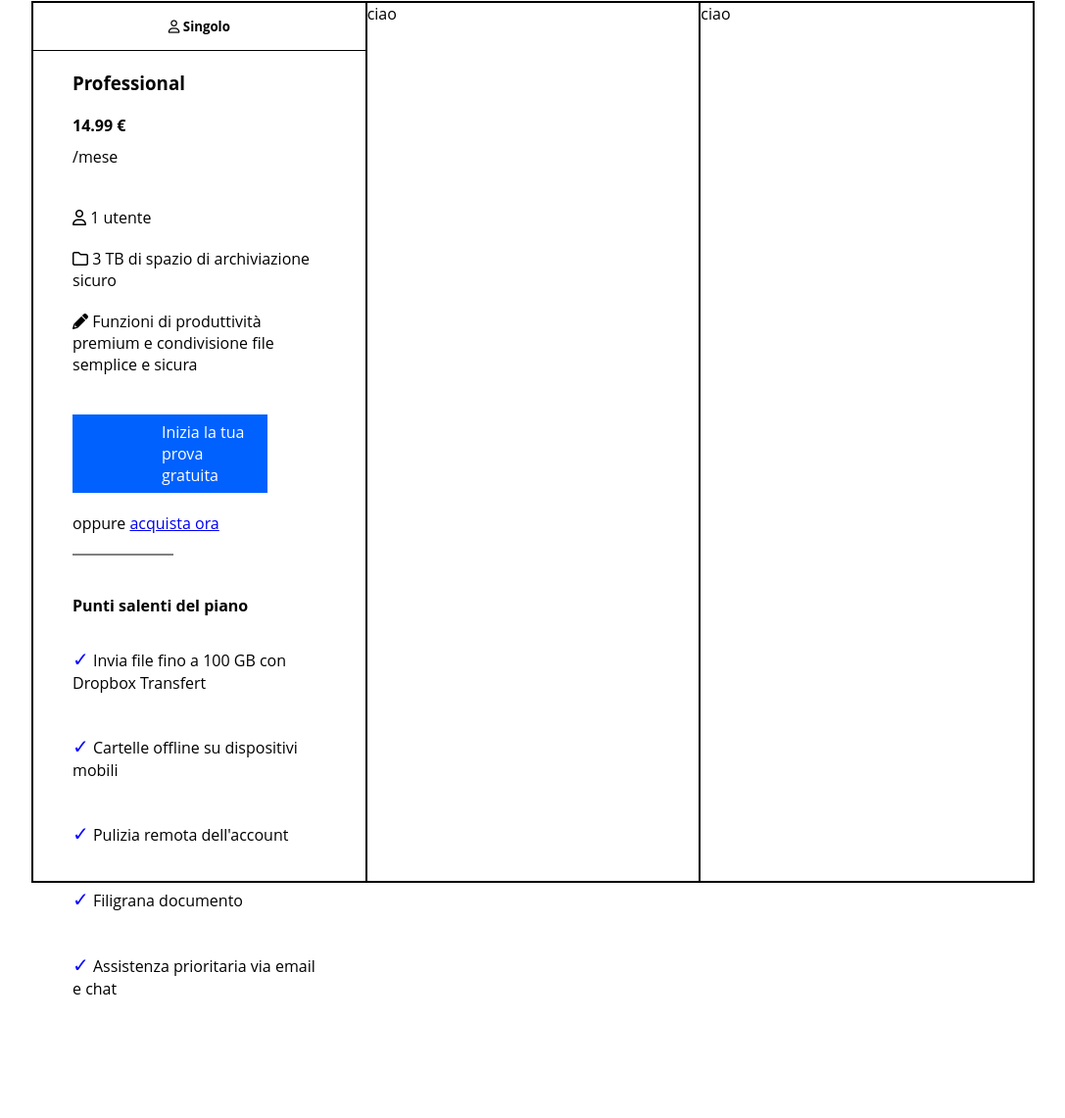
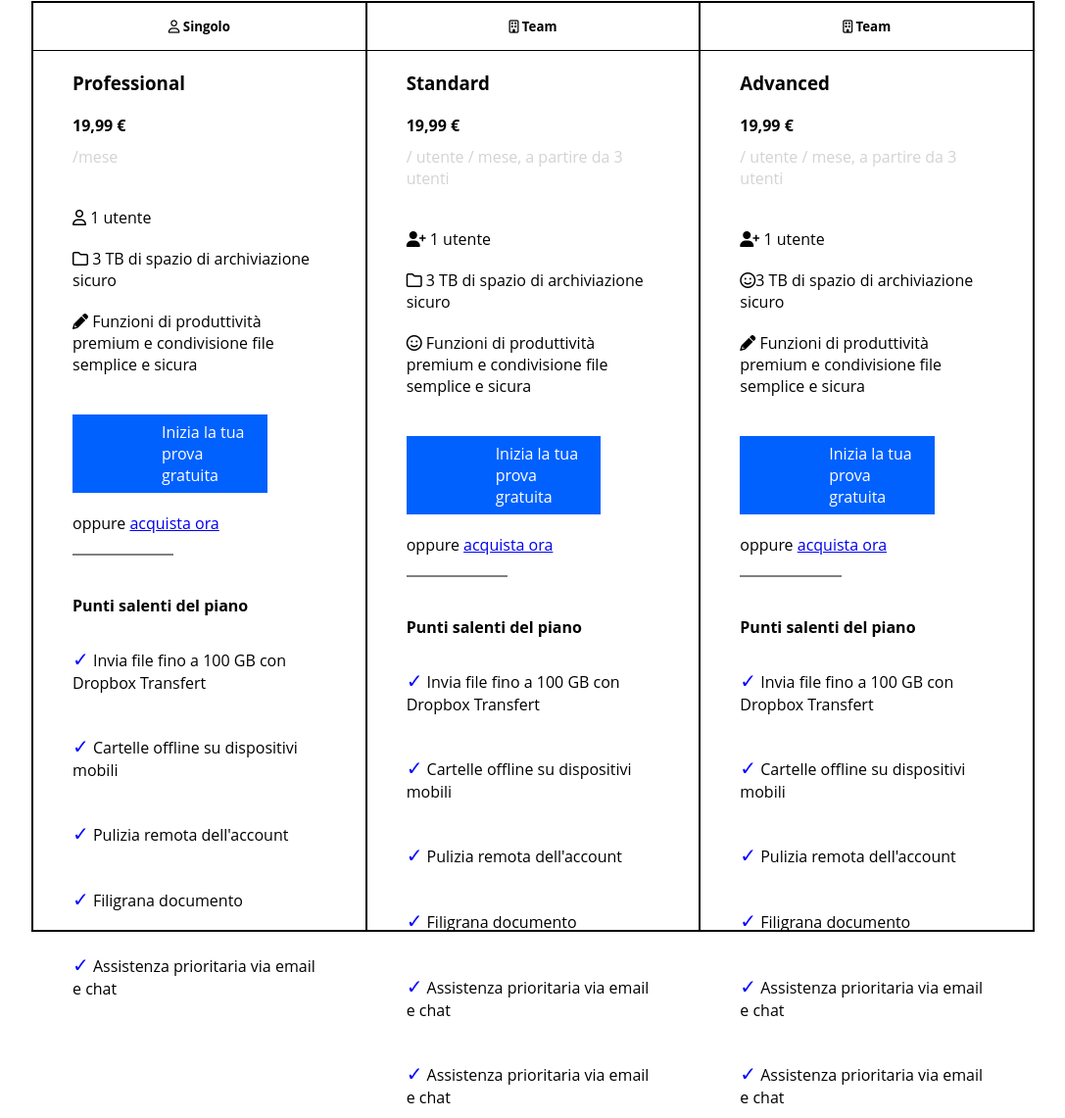
Before and after one commit to fede2796/htmlcss-dropbox, a plain HTML site: page index.html in a window 1280 px wide. Shown: the part 1299-2440 px from the top of the page at 98% size, without its empty margins (96-1183 px from the left). Before the commit the page ends 2329 px from the top, so only its background shows below. Drawn offline with Linux system fonts and the light colour scheme.

Commit message:
Fine tariffe

```diff
--- a/css/style.css
+++ b/css/style.css
@@ -199,7 +199,7 @@
     border: 1px solid black;
     display: flex;
     margin-top: 40px;
-    height: 900px;
+    height: 950px;
 }
 .col{
     width: calc(  100% / 3 );
@@ -223,6 +223,9 @@
 }
 .mounth{
     margin-top: 10px;
+}
+.mounth span{
+    color: lightgrey;
 }
 .user,
 .btn,
--- a/index.html
+++ b/index.html
@@ -93,6 +93,7 @@
 
        </section>
 
+       <!--Tariffe-->
        <section class="container-tarif">
         <h2> Trova il tuo piano Dropbox Business che fa per te</h2>
            <div class="container">
@@ -112,7 +113,7 @@
                             <h3>Professional</h3>
 
                             <div class="prices">
-                                <span>14.99 &euro;</span>
+                                <span>19,99 &euro;</span>
                             </div>
 
                             <div class="mounth">
@@ -156,11 +157,115 @@
                             </div>
                         </div>
                     </div>
+
+
                     <div class="col">
-                        ciao
+                        <div class="title">
+                            <h5><i class="fa-regular fa-building"></i> Team</h5>
+                        </div>
+                        <div class="information">
+                            <h3>Standard</h3>
+
+                            <div class="prices">
+                                <span>19,99 &euro;</span>
+                            </div>
+
+                            <div class="mounth">
+                                <span>/ utente / mese, a partire da 3 utenti</span>
+                            </div>
+
+                            <div class="user">
+                                <span><i class="fa-solid fa-user-plus"></i> 1 utente</span>
+                            </div>
+
+                            <div class="tera">
+                                <span><i class="fa-regular fa-folder"></i> 3 TB di spazio di archiviazione sicuro</span>
+                            </div>
+
+                            <div class="function">
+                                <span><i class="fa-regular fa-face-smile"></i></i> Funzioni di produttività premium e condivisione file semplice e sicura</span>
+                            </div>
+
+
+                            <div class="btn btn-small btn-blue">
+                                <a href="#">Inizia la tua prova gratuita</a>
+                            </div>
+
+                            <div class="buy">
+                                <span>oppure <a href="#">acquista ora</a></span>
+                            </div>
+
+                            <div class="line">
+
+                            </div>
+
+                            <div class="plan">
+                                <h4>Punti salenti del piano</h4>
+                                <ul>
+                                    <li> <span>&check;</span> Invia file fino a 100 GB con Dropbox Transfert</li>
+                                    <li> <span>&check;</span> Cartelle offline su dispositivi mobili</li>
+                                    <li> <span>&check;</span> Pulizia remota dell'account</li>
+                                    <li> <span>&check;</span> Filigrana documento</li>
+                                    <li> <span>&check;</span> Assistenza prioritaria via email e chat</li>
+                                    <li> <span>&check;</span> Assistenza prioritaria via email e chat</li>
+                                </ul>
+                            </div>
+                        </div>
                     </div>
+
+
                     <div class="col">
-                        ciao
+                        <div class="title">
+                            <h5><i class="fa-regular fa-building"></i> Team</h5>
+                        </div>
+                        <div class="information">
+                            <h3>Advanced</h3>
+
+                            <div class="prices">
+                                <span>19,99 &euro;</span>
+                            </div>
+
+                            <div class="mounth">
+                                <span>/ utente / mese, a partire da 3 utenti</span>
+                            </div>
+
+                            <div class="user">
+                                <span><i class="fa-solid fa-user-plus"></i> 1 utente</span>
+                            </div>
+
+                            <div class="tera">
+                                <span><i class="fa-regular fa-face-smile"></i>3 TB di spazio di archiviazione sicuro</span>
+                            </div>
+
+                            <div class="function">
+                                <span><i class="fa-solid fa-pencil"></i> Funzioni di produttività premium e condivisione file semplice e sicura</span>
+                            </div>
+
+
+                            <div class="btn btn-small btn-blue">
+                                <a href="#">Inizia la tua prova gratuita</a>
+                            </div>
+
+                            <div class="buy">
+                                <span>oppure <a href="#">acquista ora</a></span>
+                            </div>
+
+                            <div class="line">
+
+                            </div>
+
+                            <div class="plan">
+                                <h4>Punti salenti del piano</h4>
+                                <ul>
+                                    <li> <span>&check;</span> Invia file fino a 100 GB con Dropbox Transfert</li>
+                                    <li> <span>&check;</span> Cartelle offline su dispositivi mobili</li>
+                                    <li> <span>&check;</span> Pulizia remota dell'account</li>
+                                    <li> <span>&check;</span> Filigrana documento</li>
+                                    <li> <span>&check;</span> Assistenza prioritaria via email e chat</li>
+                                    <li> <span>&check;</span> Assistenza prioritaria via email e chat</li>
+                                </ul>
+                            </div>
+                        </div>
                     </div>
                </div>
            </div>
```
